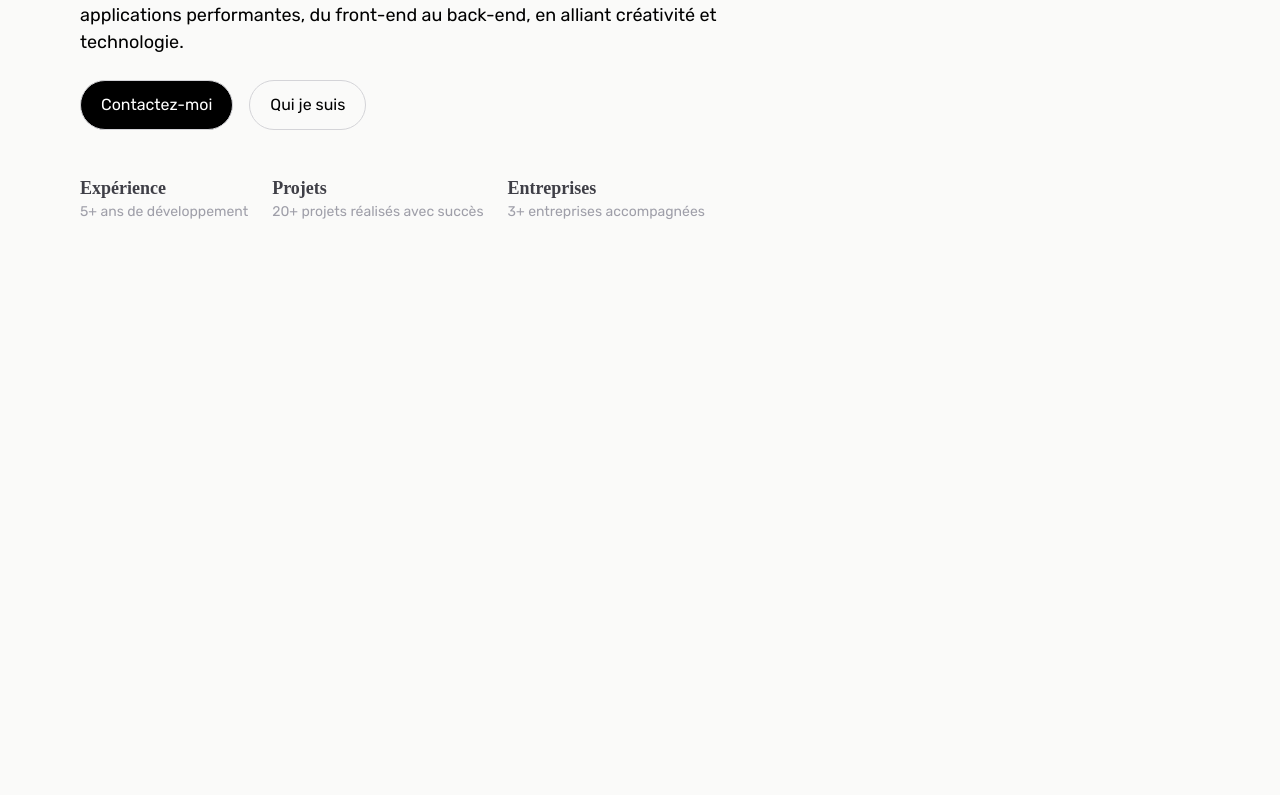
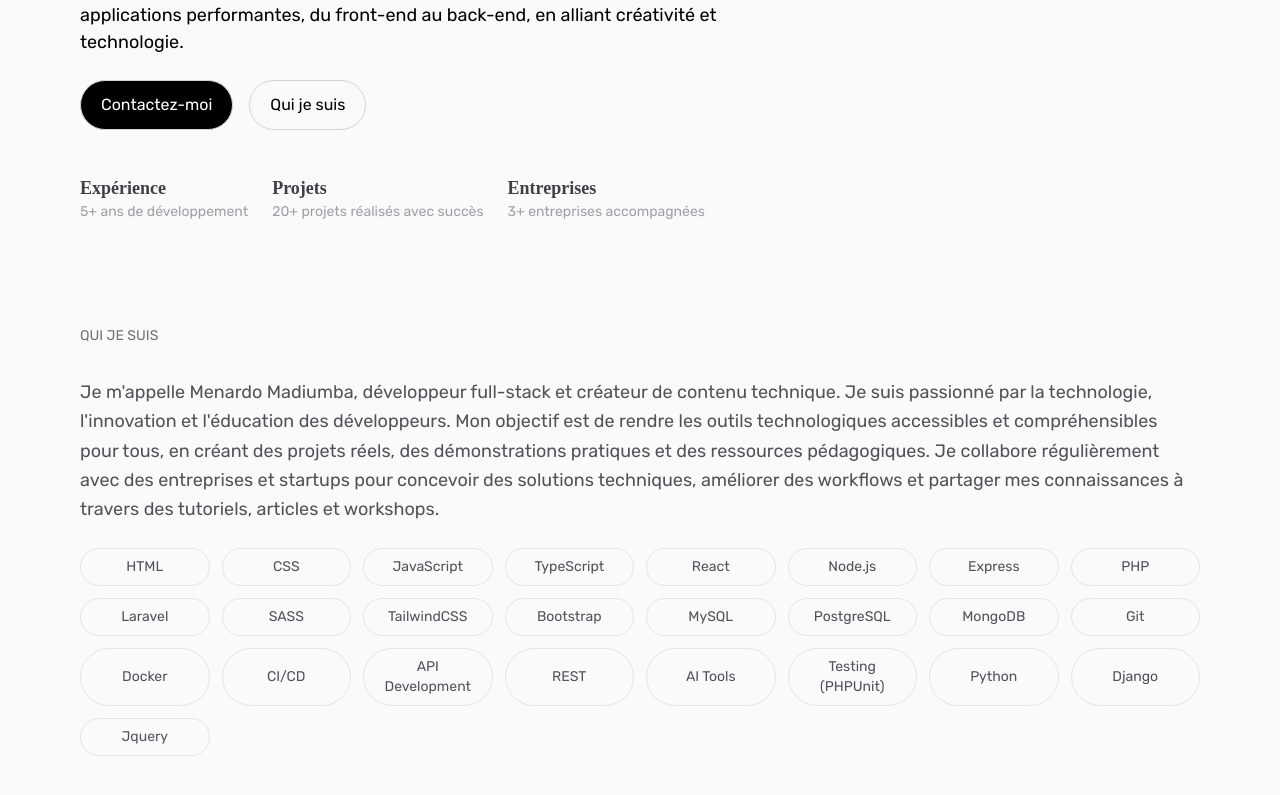
Before and after one commit to MenardoMa/Porfolio, a React (Vite) app: page / in a window 1280 px wide. Shown: the part 341-1136 px from the top of the page. Before the commit the page ends 800 px from the top, so only its background shows below. Built offline with nearby package versions, Linux system fonts and the light colour scheme; a web font is replaced by a local one.

Commit message:
Fixe About Stack

```diff
--- a/src/App.css
+++ b/src/App.css
@@ -8,7 +8,7 @@
 
 @layer utilities{
     body{
-        @apply bg-[#fafaf9]
+        @apply bg-[#fafaf9] w-full overflow-x-hidden
     }
 
     .container{
--- a/src/App.jsx
+++ b/src/App.jsx
@@ -1,4 +1,5 @@
 import './App.css'
+import About from './components/About'
 import Hero from './components/Hero'
 
 function App() {
@@ -6,6 +7,7 @@ function App() {
       <>
         <main>
           <Hero />
+          <About />
         </main>
       </>
     )
--- /dev/null
+++ b/src/components/About.jsx
@@ -0,0 +1,35 @@
+import React from 'react'
+import { aboutInfo } from '../constant/data'
+import Button from './Button'
+
+const About = () => {
+  return (
+    <section>
+        <div className='container'>
+            <div className='mb-4'>
+                <span className='uppercase text-sm text-zinc-500 font-normal font-rubik'>Qui je suis</span>
+            </div>
+            <div>
+                {
+                    aboutInfo.map((info, keys) => (
+                        <div key={keys}>
+                            <div className='mt-4 sm:mt-6 md:mt-8'>
+                                <p className='text-sm leading-normal md:text-base xl:text-lg xl:leading-relaxed text-zinc-600 font-normal font-rubik'>{info.aboutMe.bio}</p>
+                            </div>
+                            <div className='my-4 md:my-6 grid grid-cols-[repeat(auto-fit,minmax(120px,1fr))] gap-3'>
+                                {
+                                    info.aboutMe.technologies.map((tech, keys) => (
+                                        <Button label={tech} key={keys} className="text-sm px-2 py-2 rounded-full border border-zinc-200 bg-zinc-50 text-zinc-600 font-normal font-rubik cursor-pointer transition-all duration-300 hover:bg-black hover:text-white hover:border-black hover:shadow-md" />
+                                    ))
+                                }
+                            </div>
+                        </div>
+                    ))
+                }
+            </div>
+        </div>
+    </section>
+  )
+}
+
+export default About
--- a/src/components/Hero.jsx
+++ b/src/components/Hero.jsx
@@ -8,9 +8,9 @@ const Hero = () => {
       <div className='container'>
         {heroInfo.map((info, index) => (
           <div key={index}>
-            <div className='mb-4 text-sm font-medium leading-relaxed text-zinc-500 font-sora flex items-center gap-2'>
+            <div className='mb-4 text-sm font-medium leading-relaxed  flex items-center gap-2'>
                 <span className='w-2.5 h-2.5 block rounded-full bg-emerald-400'></span>
-                <span className='uppercase text-sm'>{info.tag}</span>
+                <span className='uppercase text-sm text-zinc-500  font-sora'>{info.tag}</span>
             </div>
             <div className='grid gap-3 md:gap-6 w-full max-w-2xl'>
                 <h1 className='text-3xl sm:text-4xl md:text-6xl xl:text-7xl font-bold leading-auto font-Playfair'>{info.role}</h1>
--- a/src/constant/data.js
+++ b/src/constant/data.js
@@ -1,7 +1,6 @@
-
 export const heroInfo = [
     {
-        tag : "Ouvert aux opportunités",
+        tag: "Ouvert aux opportunités",
         role: "Développeur full-stack innovant et polyvalent",
         bio: "Développeur innovant et passionné, je transforme des idées complexes en applications performantes, du front-end au back-end, en alliant créativité et technologie.",
         stats: [
@@ -19,4 +18,48 @@ export const heroInfo = [
             }
         ]
     }
-]
+];
+
+export const aboutInfo = [
+    {
+        aboutMe: {
+            intro: "Je suis un développeur full-stack passionné et innovant, spécialisé dans la création d'applications performantes et intuitives. J'allie expertise front-end et back-end pour transformer des idées complexes en solutions concrètes et impactantes.",
+            bio: "Je m'appelle Menardo Madiumba, développeur full-stack et créateur de contenu technique. Je suis passionné par la technologie, l'innovation et l'éducation des développeurs. Mon objectif est de rendre les outils technologiques accessibles et compréhensibles pour tous, en créant des projets réels, des démonstrations pratiques et des ressources pédagogiques. Je collabore régulièrement avec des entreprises et startups pour concevoir des solutions techniques, améliorer des workflows et partager mes connaissances à travers des tutoriels, articles et workshops.",
+            experience: "J'ai travaillé sur divers projets allant du développement de plateformes web interactives à des applications backend complexes. J'ai collaboré avec plusieurs entreprises pour concevoir, développer et déployer des solutions robustes qui répondent aux besoins réels des utilisateurs.",
+            workFeatured: "Mon travail a été reconnu dans différents cercles technologiques et plateformes de développement pour sa qualité et son impact, notamment dans le développement front-end moderne et l'implémentation d'outils d'IA et de systèmes complexes.",
+            skills: {
+                communityBuilding: true,
+                developerAdvocacy: true,
+                technicalWriting: true,
+                contentCreation: true
+            },
+            technologies: [
+                "HTML",
+                "CSS",
+                "JavaScript",
+                "TypeScript",
+                "React",
+                "Node.js",
+                "Express",
+                "PHP",
+                "Laravel",
+                "SASS",
+                "TailwindCSS",
+                "Bootstrap",
+                "MySQL",
+                "PostgreSQL",
+                "MongoDB",
+                "Git",
+                "Docker",
+                "CI/CD",
+                "API Development",
+                "REST",
+                "AI Tools",
+                "Testing (PHPUnit)",
+                "Python",
+                "Django",
+                "Jquery",
+            ]
+        }
+    }
+];
```
